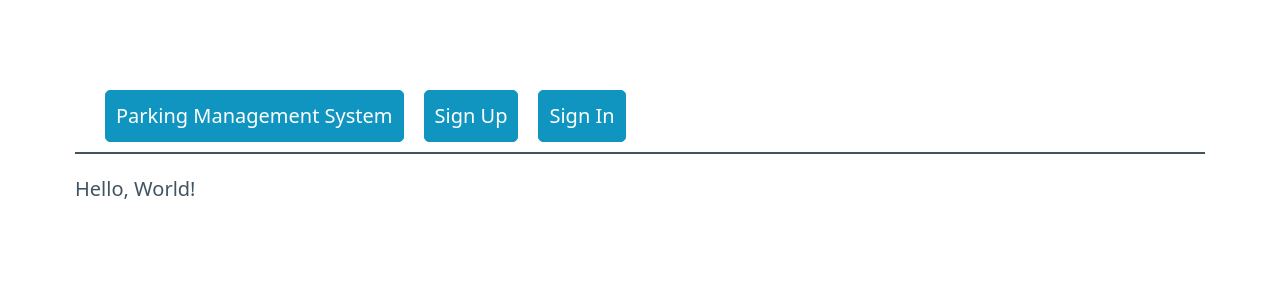
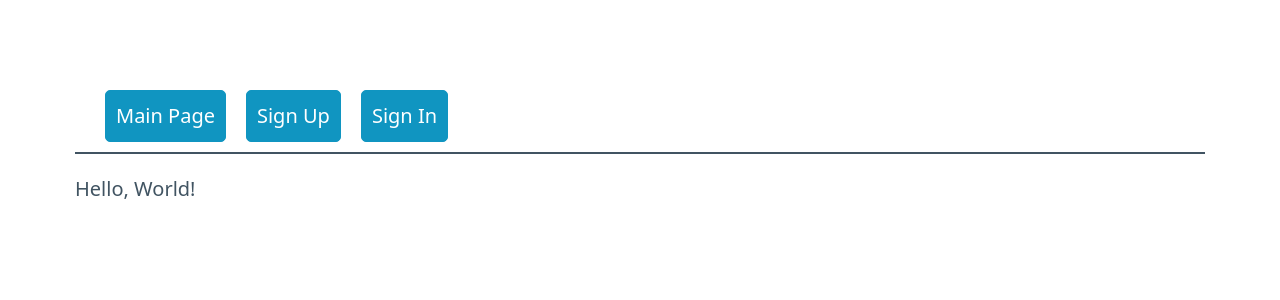
Before and after one commit to Spica12/Python-Science-Parking-Management-System, a Django app: page / in a window 1280 px wide. Shown: the top 300 px of the page. Run offline with Django 5.2, Linux system fonts and the light colour scheme.

Commit message:
update base_html

```diff
--- a/parking_service/templates/parking_service/base.html
+++ b/parking_service/templates/parking_service/base.html
@@ -3,7 +3,7 @@
 
 <head>
     <meta charset="UTF-8" />
-    <title>Quotes to Scrape</title>
+    <title>Parking Management System</title>
     <link rel="stylesheet" href="https://unpkg.com/@picocss/pico@latest/css/pico.min.css" />
     {% load static %}
     <link rel="stylesheet" href="/static/style.css"/>
@@ -13,7 +13,7 @@
     <main class="container">
         <nav style="margin-bottom: 20px; border-bottom: 2px solid; padding-left: 30px">
             <ul>
-                <li><a href="{% url 'parking_service:main' %}" role="button">Parking Management System</a></li>
+                <li><a href="{% url 'parking_service:main' %}" role="button">Main Page</a></li>
                 {% if user.is_authenticated %}
                     <li>Welcome <b>{{ user.nickname }}!</b></li>
                     <li><a href="{% url 'users:profile' %}" role="button">Profile</a></li>
```
